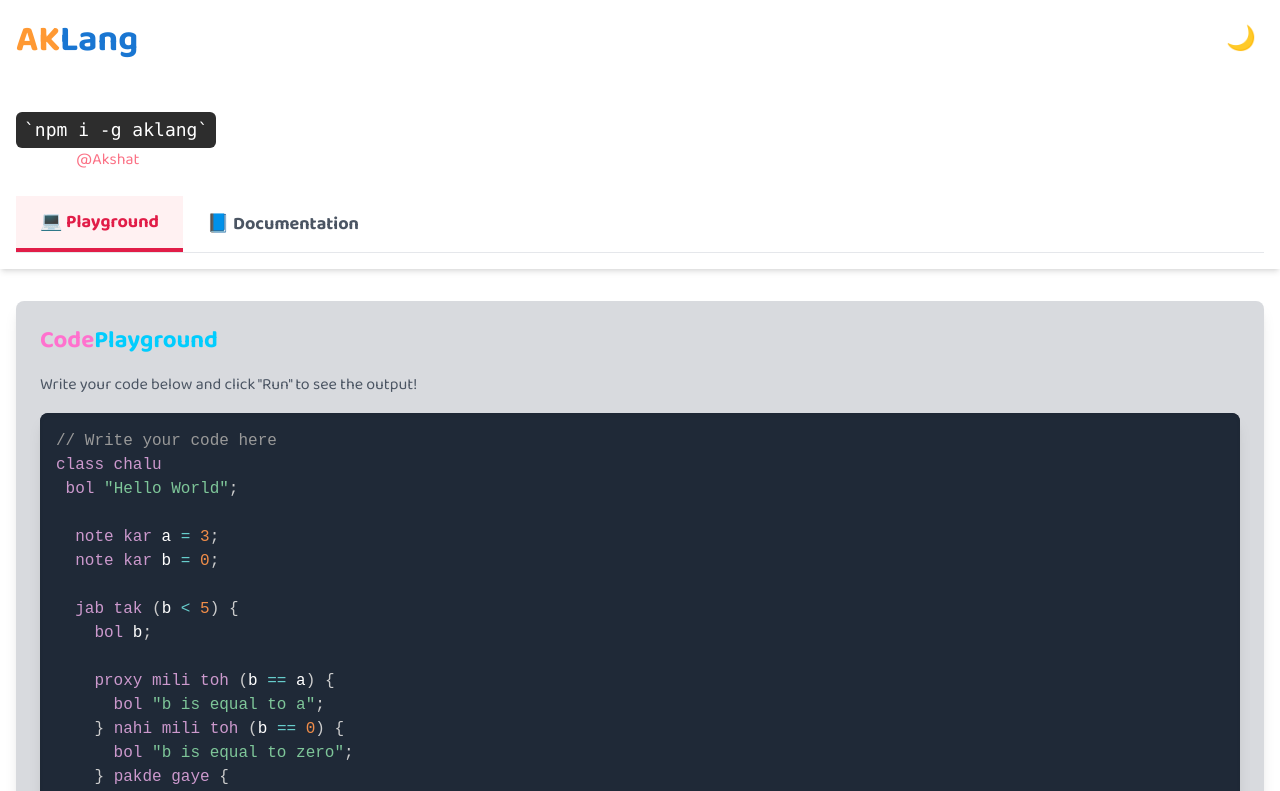
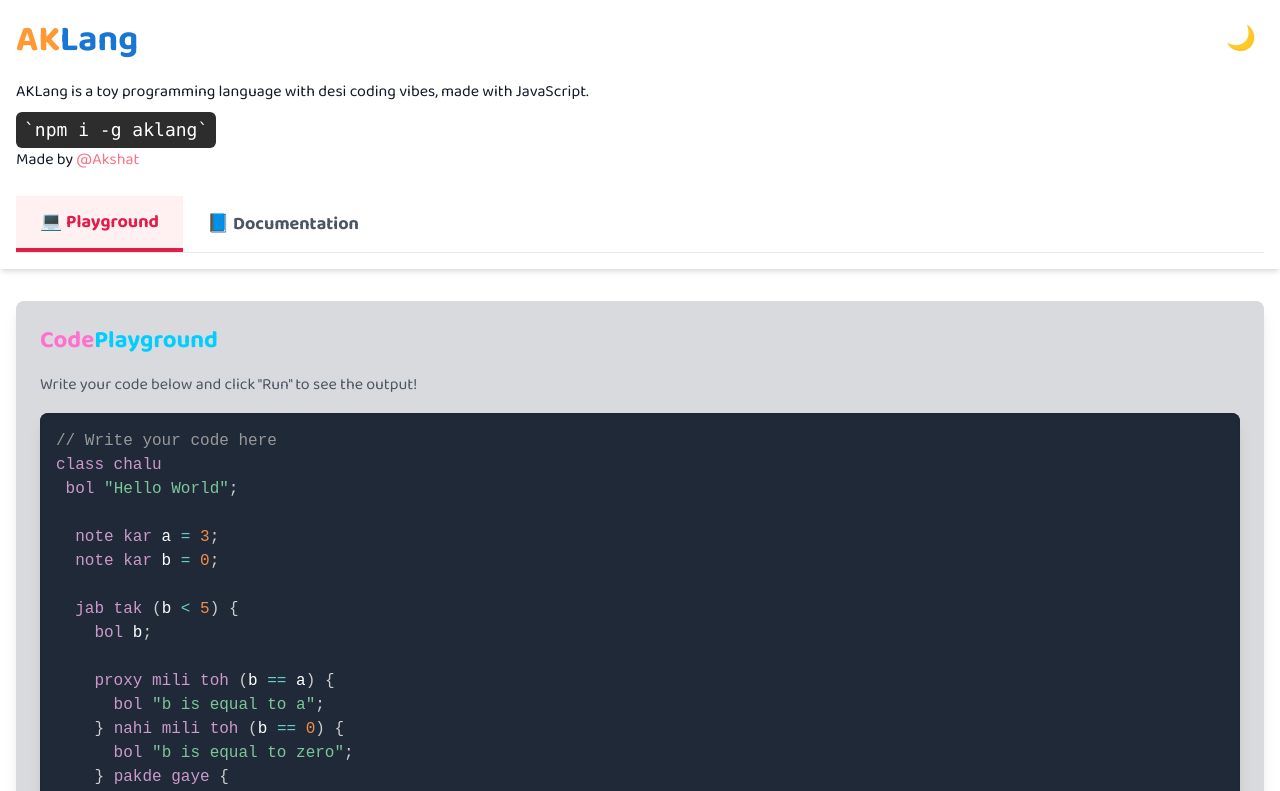
Before and after one commit to AkshatOP/aklang, a React (Vite) app in the folder website/: page / in a window 1280 px wide. Shown: the top 791 px of the page. Built offline with nearby package versions, Linux system fonts and the light colour scheme.

Commit message:
website changes

```diff
--- a/website/src/App.jsx
+++ b/website/src/App.jsx
@@ -3,10 +3,11 @@ import Navbar from './components/Navbar'
 import Playground from './components/Playground'
 import Documentation from './components/Documentation'
 import ThemeToggle from './components/ThemeToggle'
-import { ThemeProvider } from './context/ThemeContext'
+import { ThemeProvider  } from './context/ThemeContext'
 
 function App() {
   const [activeTab, setActiveTab] = useState('playground')
+
 
   return (
     <ThemeProvider>
@@ -20,15 +21,14 @@ function App() {
               </h1>
               <ThemeToggle />
             </div>
-            {/* New text below the header */}
-            <div className=" text-l text-white mt-2">
+            <div className={`text-l mt-2 `}>
               AKLang is a toy programming language with desi coding vibes, made with JavaScript.
               <br />
               <span className="bg-[#2d2d2d] text-white px-2 py-1 font-mono text-lg mt-2 inline-block background-opacity-50 rounded-md">
                 `npm i -g aklang`
               </span>
               <br />
-              Made by <a href="https://github.com/AkshatOP" target="_blank" className="text-primary-400">@Akshat</a>
+              Made by <a href="https://github.com/AkshatOP/" target="_blank" className="text-primary-400"> @Akshat</a>
             </div>
             <br />
 
```
